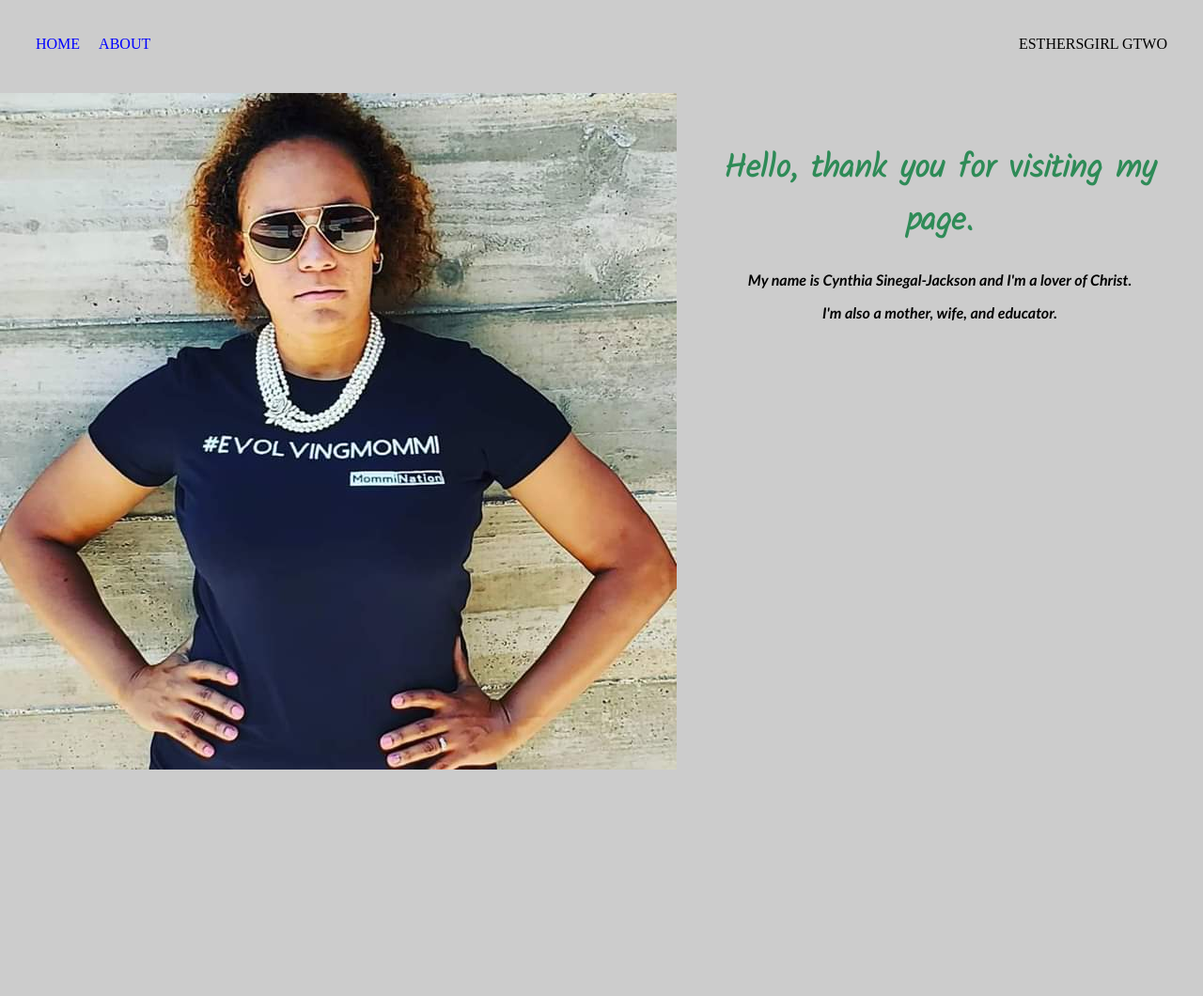
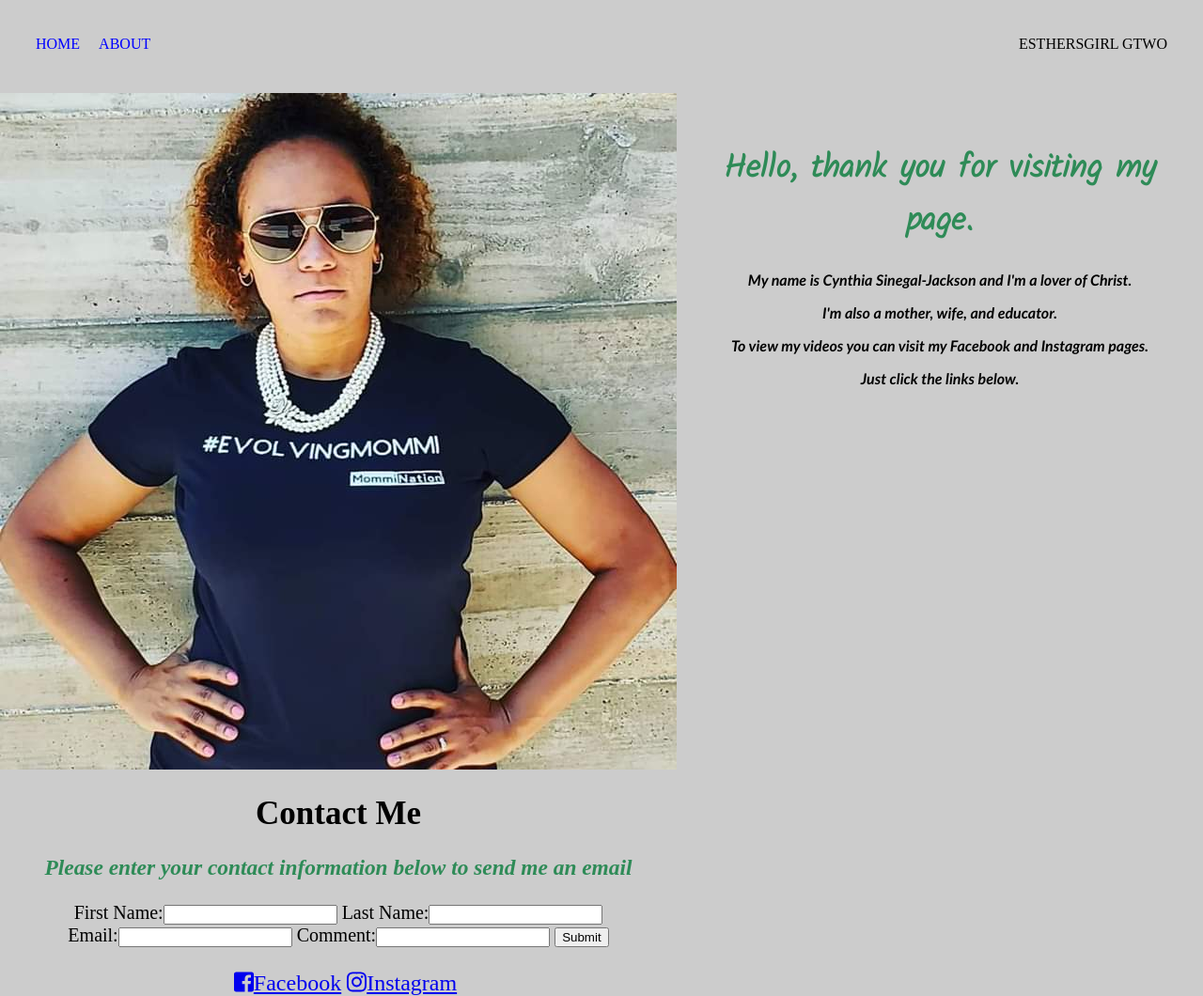
Before and after one commit to SBHarris1977/Esthersgirl-Gtwo, a PHP site: page /about.html in a window 1280 px wide. Shown: the whole page at 94% size. Before the commit the page ends 819 px from the top, so only its background shows below. Run offline with PHP 8.4, Linux system fonts and the light colour scheme; some libraries are stand-ins or nearby versions.

Commit message:
added social media links and contact form

```diff
--- a/about.html
+++ b/about.html
@@ -5,6 +5,7 @@
     <title>About</title>
     <link href="https://fonts.googleapis.com/css2?family=Kalam:wght@300&display=swap" rel="stylesheet">
     <link rel="stylesheet" href="styles.css" />
+    <script defer src="https://use.fontawesome.com/releases/v5.0.2/js/all.js"></script>
   </head>
   <body>
     <div class="container">
@@ -35,8 +36,25 @@
                   <h1>Hello, thank you for visiting my page.</h1>
                   <p>My name is Cynthia Sinegal-Jackson and I'm a lover of Christ.</p>
                   <p>I'm also a mother, wife, and educator.</p>
+                  <p>To view my videos you can visit my Facebook and Instagram pages.</p>
+                  <p>Just click the links below.</p>
 
               </div>
+              <div class="contact">
+                <h1>Contact Me</h1>
+                <h3>Please enter your contact information below to send me an email</h3>
+                <form action="mailto:esthersgirl.gtwo@gmail.com" method="post" enctype="text/plain">
+                First Name:<input type="text" name="FirstName">
+                Last Name:<input type="text" name="LastName"><br>
+                Email:<input type="email" name="Email">
+                Comment:<input type="text" name="Comment">
+                <input type="submit" name="submit" value="Submit">
+                </form>
+                <div class="media-links">
+                <a href="https://www.facebook.com/cynthia.sinegal.1"><i class="fab fa-facebook-square"></i>Facebook</a>
+                <a href="https://www.instagram.com/esthersgirlgtwo"><i class="fab fa-instagram"></i>Instagram</a>
+          </div>
+          </div>
           </div>
 
       </div>
--- a/index.html
+++ b/index.html
@@ -28,7 +28,7 @@
       <div class="page-content"></div>
     </div>
 
-    <h1>Welcome to my page!</h1>
+    <h1>Welcome to Esthersgirl Gtwo Page!</h1>
     <h2>
       This website was created to inspire and uplift all who visit. May your day
       be blessed.
@@ -43,7 +43,7 @@
       <iframe
         width="560"
         height="315"
-        src="https://www.youtube.com/embed/hEkdmQvQsiY"
+        src="https://www.youtube.com/embed/JHYXZazd0IU"
         frameborder="0"
         allow="accelerometer; autoplay; encrypted-media; gyroscope; picture-in-picture"
         allowfullscreen
--- a/styles.css
+++ b/styles.css
@@ -89,3 +89,22 @@ p {
 .profile-content h1 {
   color: seagreen;
 }
+
+.contact {
+  font-size: 20px;
+  text-align: center;
+  padding-left: 20px;
+  padding-right: 20px;
+}
+
+.contact h3 {
+  color: seagreen;
+  font-style: italic;
+}
+.media-links {
+  font-size: 24px;
+  text-align: center;
+  padding-top: 25px;
+  padding-left: 15px;
+  text-decoration: none;
+}
```
Also changed, not shown: images/Throw Cap.jpg (added), 1 other file.
